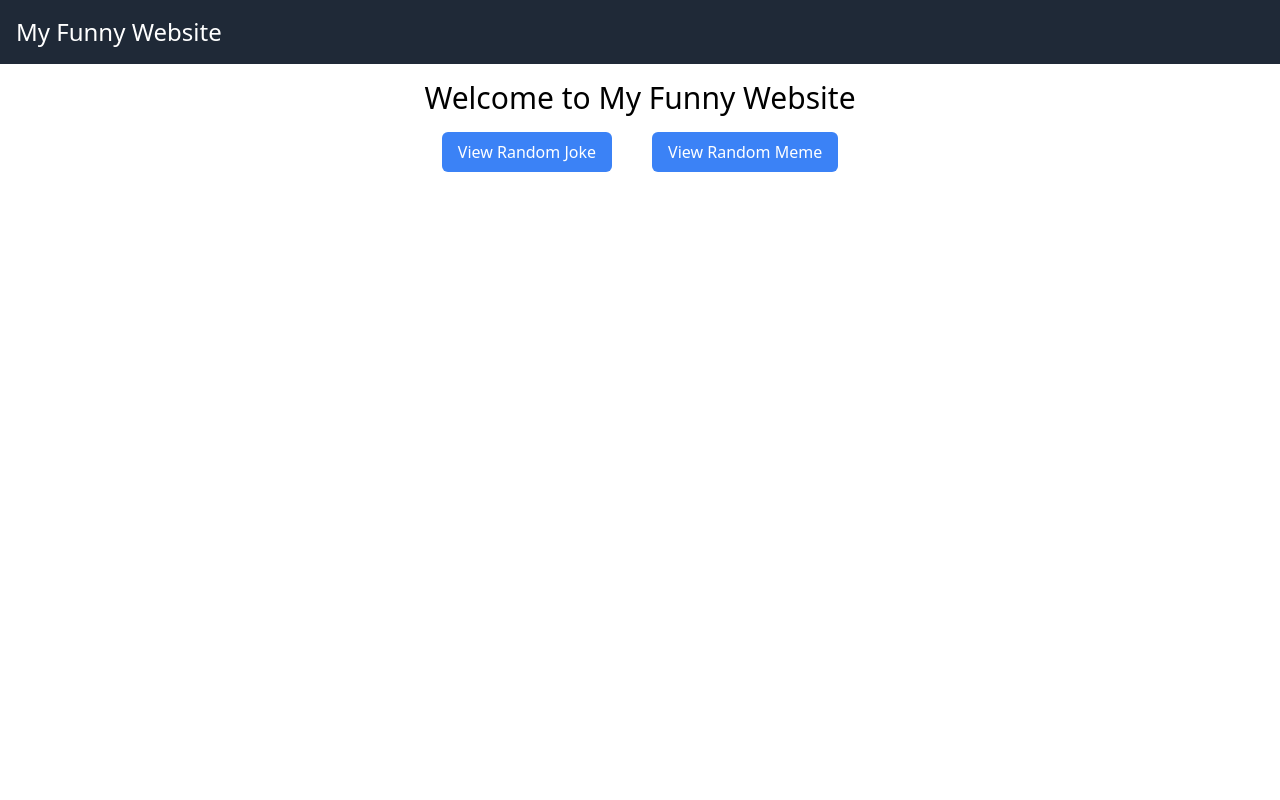
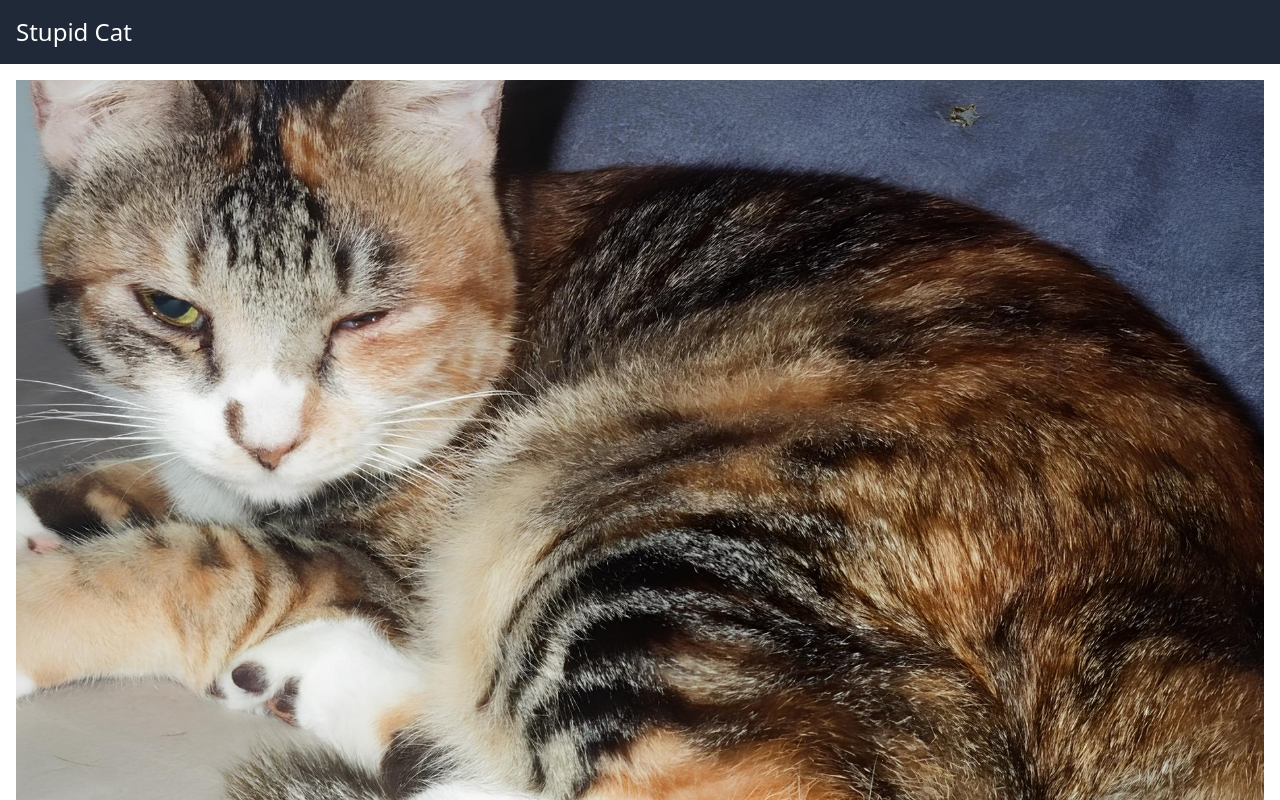
Before and after one commit to chihpao/funnywebsitegoodapi, a React (Vite) app: page / in a window 1280 px wide. Shown: the top 800 px of the page. Built offline with nearby package versions, Linux system fonts and the light colour scheme.

Commit message:
加上塔塔圖還有改字

```diff
--- a/src/components/HomeContent.jsx
+++ b/src/components/HomeContent.jsx
@@ -3,15 +3,22 @@ import ButtonLink from './ButtonLink';
 
 function HomeContent() {
   return (
-    <div className="text-center responsive-bg">
-      <h2 className="responsive-text mb-4">Welcome to My Funny Website</h2>
-      <div className="button-container">
-        <ButtonLink to="/joke" className="block sm:inline-block">View Random Joke</ButtonLink>
-        <ButtonLink to="/meme" className="block sm:inline-block">View Random Meme</ButtonLink>
+    <div className="w-full min-h-screen flex flex-col">
+      <div className="relative flex-grow">
+        <img
+          src="/tata02.jpg"
+          alt="Funny"
+          className="w-full h-full object-cover"
+        />
+      </div>
+      <div className="flex justify-center items-center mt-4 mb-4">
+        <div className="button-container bg-white bg-opacity-75 p-4 rounded-lg">
+          <ButtonLink to="/joke" className="block sm:inline-block mb-2 sm:mb-0 sm:mr-2">View Random Joke</ButtonLink>
+          <ButtonLink to="/meme" className="block sm:inline-block">View Random Meme</ButtonLink>
+        </div>
       </div>
     </div>
   );
 }
 
-
 export default HomeContent;
--- a/src/components/MemeComponent.jsx
+++ b/src/components/MemeComponent.jsx
@@ -34,7 +34,13 @@ function MemeComponent() {
   }
 
   if (!meme) {
-    return <div>No meme found</div>;
+    return (
+      <div className="flex justify-center items-center h-64">
+        <div className="text-center text-white bg-black bg-opacity-50 p-4 rounded-lg">
+          Wait For meme
+        </div>
+      </div>
+    );
   }
 
   // 檢查數據的存在性
--- a/src/components/NavBar.jsx
+++ b/src/components/NavBar.jsx
@@ -5,7 +5,7 @@ function NavBar() {
   return (
     <nav className="bg-gray-800 p-4">
       <div className="container mx-auto flex justify-between items-center">
-        <Link to="/" className="text-2xl text-white">My Funny Website</Link>
+        <Link to="/" className="text-2xl text-white">Stupid Cat</Link>
         {/* 其他導航項目 */}
       </div>
     </nav>
```
Also changed, not shown: public/tata01.jpg (added), public/tata02.jpg (added).
